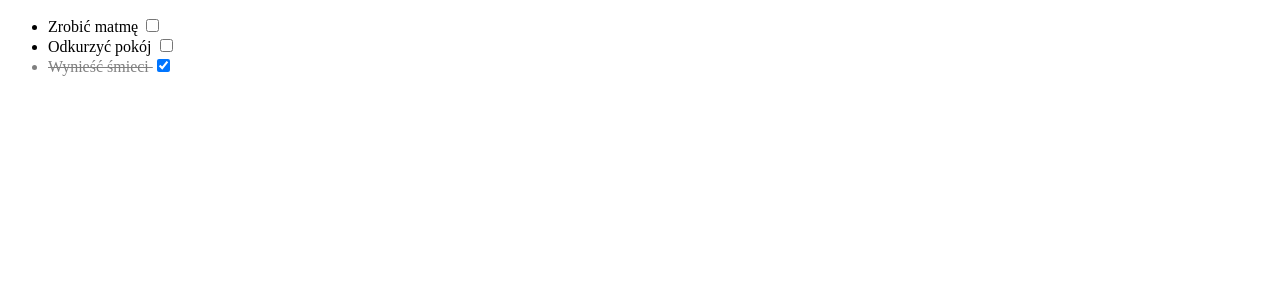
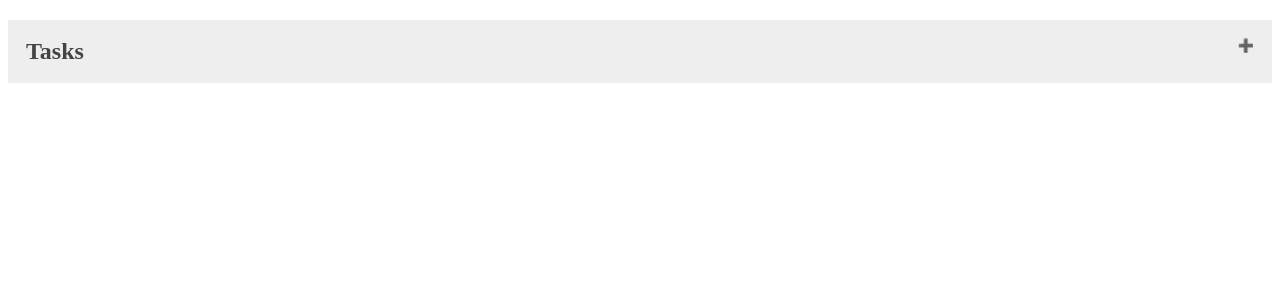
Before and after one commit to sikoramodra/PZAW, a Vue app: page / in a window 1280 px wide. Shown: the top 300 px of the page. Built offline with nearby package versions, Linux system fonts and the light colour scheme.

Commit message:
zad18 - WIP

```diff
--- a/src/App.vue
+++ b/src/App.vue
@@ -1,28 +1,79 @@
 <script setup>
-import { reactive } from 'vue';
-import TodoItem from './components/todoItem.vue';
+import { reactive, ref } from 'vue';
+import TodoList from './components/todoList.vue';
 
 const todo = reactive([
   {
-    text: 'Zrobić matmę',
-    finished: false,
+    name: 'porządki',
+    tasks: [
+      {
+        text: 'Odkurzyć pokój',
+        finished: false,
+      },
+      {
+        text: 'Wynieść śmieci',
+        finished: true,
+      },
+    ],
   },
   {
-    text: 'Odkurzyć pokój',
-    finished: false,
-  },
-  {
-    text: 'Wynieść śmieci',
-    finished: true,
+    name: 'szkoła',
+    tasks: [
+      {
+        text: 'Zrobić matmę',
+        finished: false,
+      },
+      {
+        text: 'Perzeczytać lekturę',
+        finished: false,
+      },
+    ],
   },
 ]);
+
+const isActive = ref(false);
 </script>
 
 <template>
-  <ul>
-    <template v-for="task in todo">
-      <TodoItem :text="task.text" :finished="task.finished" @changed="(task) => task.finished = !task.finished" />
-    </template>
-  </ul>
-  <div v-if="todo.every((task) => task.finished)">All tasks are finished!</div>
+  <h2 class="accordion" :class="{ active: isActive }" @click="isActive = !isActive">Tasks</h2>
+  <div v-for="task in todo" class="panel" v-bind:style="{ display: isActive ? 'block' : 'none' }">
+    <TodoList >{{ task.name }}</TodoList>
+  </div>
 </template>
+
+<style>
+.accordion {
+  background-color: #eee;
+  color: #444;
+  cursor: pointer;
+  padding: 18px;
+  width: calc(100% - 36px);
+  text-align: left;
+  border: none;
+  outline: none;
+  transition: 0.4s;
+}
+
+.active, .accordion:hover {
+  background-color: #ccc;
+}
+
+.panel {
+  padding: 0 18px;
+  background-color: white;
+  display: none;
+  overflow: hidden;
+}
+
+.accordion:after {
+  content: '\02795';
+  font-size: 13px;
+  color: #777;
+  float: right;
+  margin-left: 5px;
+}
+
+.active:after {
+  content: "\2796";
+}
+</style>
--- /dev/null
+++ b/src/components/todoList.vue
@@ -0,0 +1,12 @@
+<script setup>
+import { ref } from 'vue';
+
+const isActive = ref(false);
+</script>
+
+<template>
+    <h3 class="accordion" :class="{ active: isActive }" @click="isActive = !isActive"><slot /></h3>
+    <div class="panel" v-bind:style="{ display: isActive ? 'block' : 'none' }">
+
+    </div>
+</template>
```
